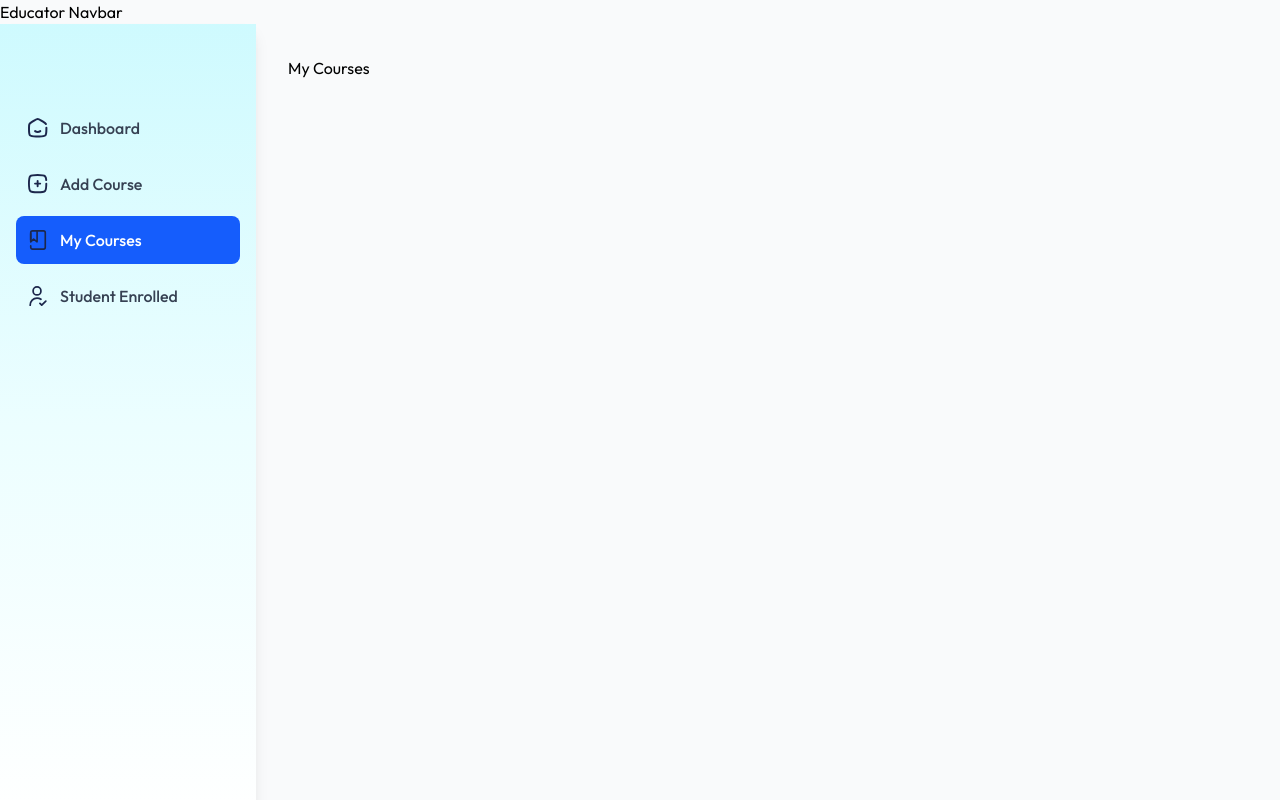
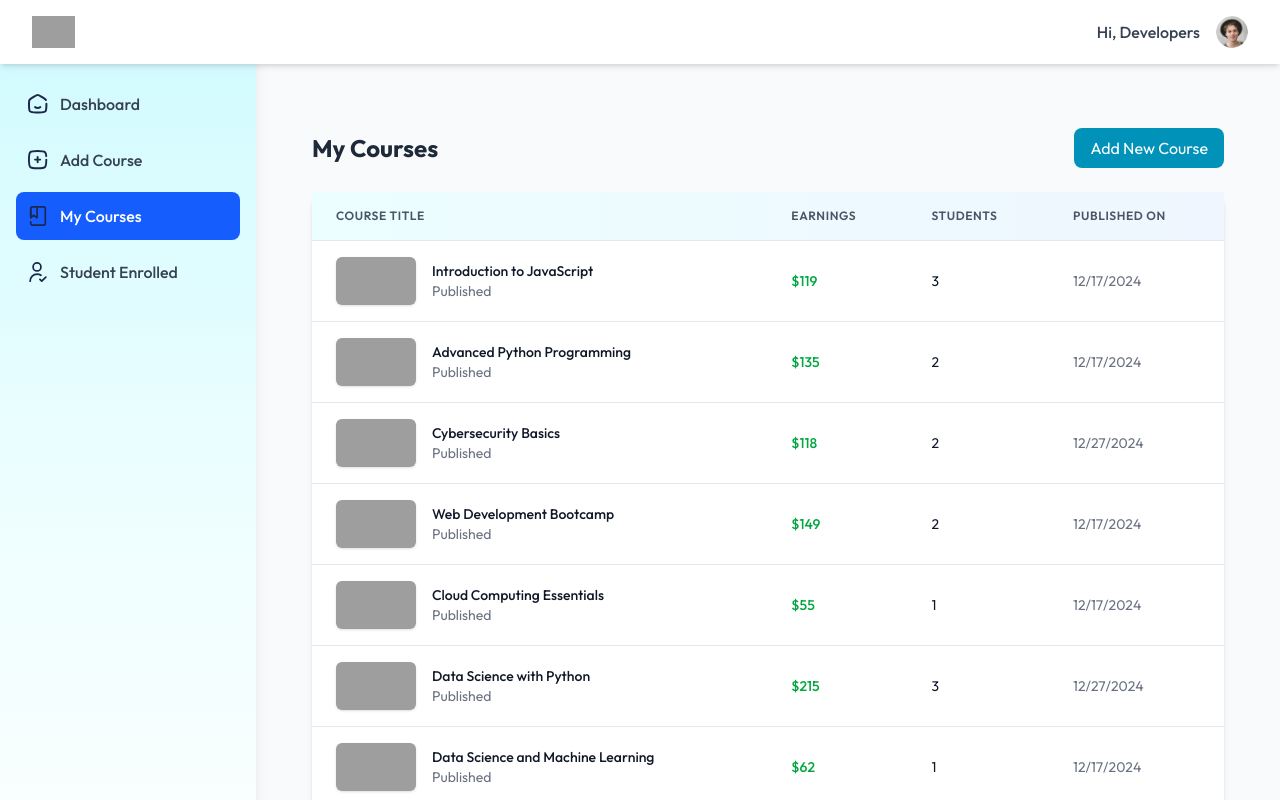
Before and after one commit to deshmukh-anurag/LMS-, a React (Vite) app in the folder client/: page /educator/my-courses in a window 1280 px wide. Shown: the top 800 px of the page. Built offline with nearby package versions, Linux system fonts and the light colour scheme; no server answers; grey boxes are pictures that could not be loaded.

Commit message:
MyCourses Page

```diff
--- a/client/src/App.jsx
+++ b/client/src/App.jsx
@@ -27,7 +27,7 @@ const App = () => {
         <Route path='/player/:courseId' element={< Player />} />
         <Route path='/loading/:path' element={< Loading/>} />
         <Route path='/educator' element={<Educator/>}>
-              <Route path='educator' element={<Dashboard/>}/>
+              <Route path='/educator' element={<Dashboard/>}/>
               <Route path='add-course' element={<Addcourse/>}/>
               <Route path='my-courses' element={<MyCourses/>}/>
               <Route path='student-enrolled' element={<StudentsEnrolled/>}/>
--- a/client/src/components/educator/Navbar.jsx
+++ b/client/src/components/educator/Navbar.jsx
@@ -1,12 +1,37 @@
 import React from 'react'
-import { dummyEducatorData } from '../../assets/assets'
+import { assets, dummyEducatorData } from '../../assets/assets'
 import {useClerk, UserButton ,useUser} from '@clerk/clerk-react'
+import { Link } from 'react-router-dom';
 
 const Navbar = () => {
+  const educatorData=dummyEducatorData;
+  const {user}=useUser();
   return (
-    <div>
-      <h1>Educator Navbar</h1>
-    </div>
+    <nav className="fixed top-0 left-0 right-0 bg-white shadow-md z-50">
+      <div className="max-w-7xl mx-auto px-4 sm:px-6 lg:px-8">
+        <div className="flex justify-between items-center h-16">
+          <div className="flex-shrink-0">
+            <Link to='/' className="flex items-center">
+              <img src={assets.logo} alt="Logo" className="h-8 w-auto" />
+            </Link>
+          </div>
+
+          <div className="flex items-center gap-4">
+            <p className="text-gray-700 font-medium">
+              Hi, {user ? user.fullName : 'Developers'}
+            </p>
+            {user ?
+              <UserButton afterSignOutUrl="/"/> :
+              <img
+                src={assets.profile_img}
+                alt="Profile"
+                className="h-8 w-8 rounded-full object-cover"
+              />
+            }
+          </div>
+        </div>
+      </div>
+    </nav>
   )
 }
 
--- a/client/src/context/AppContext.jsx
+++ b/client/src/context/AppContext.jsx
@@ -55,8 +55,11 @@ export const AppContextProvider = ({ children }) => {
         return course.courseContent.reduce((sum, ch) => sum + (ch.chapterContent?.length || 0), 0);
     }
     useEffect(() => {
-        fetchAllCourses();
-        fetchEnrolledCourses();
+        const initializeData = async () => {
+            await fetchAllCourses();
+            await fetchEnrolledCourses();
+        };
+        initializeData();
     }, []);
     const value = {
         currency,
--- a/client/src/pages/Educator/Dashboard.jsx
+++ b/client/src/pages/Educator/Dashboard.jsx
@@ -10,9 +10,9 @@ const Dashboard = () => {
     // Fetch and set dashboard data here
     setDashboardData(dummyDashboardData);
   }
-  useEffect(()=>(
-    fetchDashboardData()
-  ),[]);
+  useEffect(() => {
+    fetchDashboardData();
+  }, []);
   return dashboardData ? (
     <div className="p-6 pt-24">
       <h1 className="text-2xl font-bold mb-6 text-gray-800">Dashboard Overview</h1>
--- a/client/src/pages/Educator/MyCourses.jsx
+++ b/client/src/pages/Educator/MyCourses.jsx
@@ -1,9 +1,99 @@
-import React from 'react'
+import React, { useContext, useEffect, useState } from 'react'
+import { AppContext } from '../../context/AppContext'
+import Loading from '../../components/student/Loading';
+import { assets, dummyCourses } from '../../assets/assets';
 
 const MyCourses = () => {
+  const { currency } = useContext(AppContext);
+  const [courses, setCourses] = useState(null);
+
+  useEffect(() => {
+    const loadCourses = async () => {
+      console.log("Loading courses...");
+      setCourses(dummyCourses);
+    };
+    loadCourses();
+  }, []);
+  console.log("Current courses state:", courses);
+
+  if (!courses) return <Loading />;
+
+  if (courses.length === 0) {
+    console.log("No courses found");
+  }
+
   return (
-    <div>
-      <h1>My Courses</h1>
+    <div className="p-6 pt-24">
+      <div className="flex justify-between items-center mb-6">
+        <h2 className="text-2xl font-bold text-gray-800">My Courses</h2>
+        <button
+          onClick={() => console.log("Add course clicked")}
+          className="px-4 py-2 bg-cyan-600 text-white rounded-lg hover:bg-cyan-700 transition-colors duration-200"
+        >
+          Add New Course
+        </button>
+      </div>
+
+      <div className="bg-white rounded-xl shadow-md">
+        {courses.length === 0 ? (
+          <div className="flex flex-col items-center justify-center p-12">
+            <img src={assets.my_course_icon} alt="No courses" className="w-20 h-20 mb-4 opacity-50" />
+            <p className="text-gray-500 text-lg mb-4">No courses created yet</p>
+            <button className="px-4 py-2 bg-cyan-600 text-white rounded-lg hover:bg-cyan-700 transition-colors duration-200">
+              Create Your First Course
+            </button>
+          </div>
+        ) : (
+          <div className="overflow-x-auto">
+            <table className="min-w-full divide-y divide-gray-200">
+              <thead>
+                <tr className="bg-gradient-to-r from-cyan-50 to-blue-50">
+                  <th className="px-6 py-4 text-left text-xs font-semibold text-gray-600 uppercase tracking-wider">Course Title</th>
+                  <th className="px-6 py-4 text-left text-xs font-semibold text-gray-600 uppercase tracking-wider">Earnings</th>
+                  <th className="px-6 py-4 text-left text-xs font-semibold text-gray-600 uppercase tracking-wider">Students</th>
+                  <th className="px-6 py-4 text-left text-xs font-semibold text-gray-600 uppercase tracking-wider">Published On</th>
+                </tr>
+              </thead>
+              <tbody className="bg-white divide-y divide-gray-200">
+                {courses.map((course) => (
+                  <tr key={course._id} className="hover:bg-gray-50 transition-colors duration-150">
+                    <td className="px-6 py-4 whitespace-nowrap">
+                      <div className="flex items-center">
+                        <div className="h-12 w-20 flex-shrink-0">
+                          <img
+                            src={course.courseThumbnail || assets.course_1}
+                            alt={course.courseTitle}
+                            className="h-12 w-20 object-cover rounded-md shadow-sm"
+                          />
+                        </div>
+                        <div className="ml-4">
+                          <div className="text-sm font-medium text-gray-900">{course.courseTitle}</div>
+                          <div className="text-sm text-gray-500">{course.isPublished ? 'Published' : 'Draft'}</div>
+                        </div>
+                      </div>
+                    </td>
+                    <td className="px-6 py-4 whitespace-nowrap">
+                      <div className="text-sm font-medium text-green-600">
+                        {currency}
+                        {Math.floor(
+                          course.enrolledStudents.length *
+                          (course.coursePrice - (course.discount * course.coursePrice / 100))
+                        )}
+                      </div>
+                    </td>
+                    <td className="px-6 py-4 whitespace-nowrap">
+                      <div className="text-sm text-gray-900">{course.enrolledStudents.length}</div>
+                    </td>
+                    <td className="px-6 py-4 whitespace-nowrap text-sm text-gray-500">
+                      {new Date(course.createdAt).toLocaleDateString()}
+                    </td>
+                  </tr>
+                ))}
+              </tbody>
+            </table>
+          </div>
+        )}
+      </div>
     </div>
   )
 }
```
